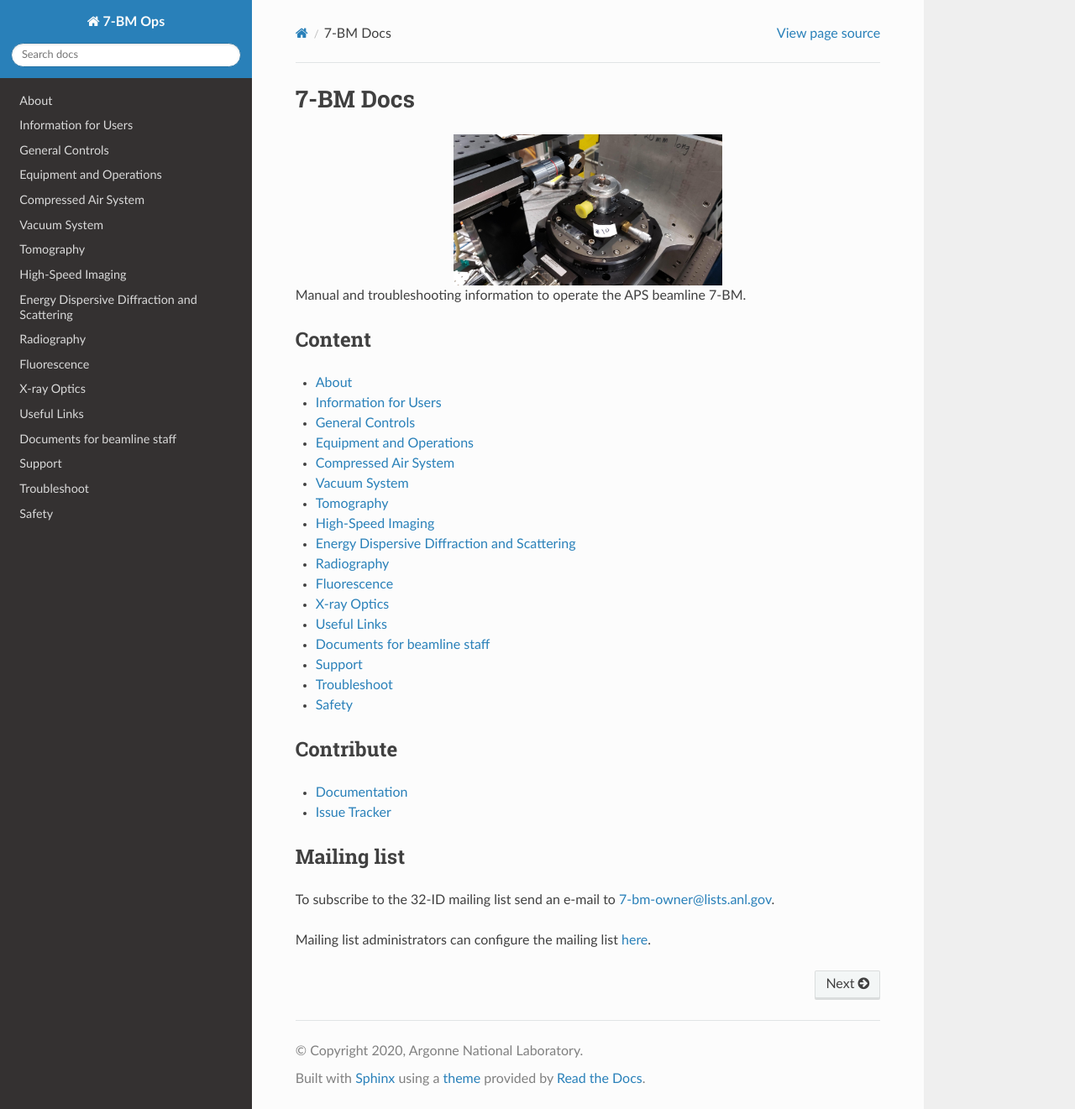
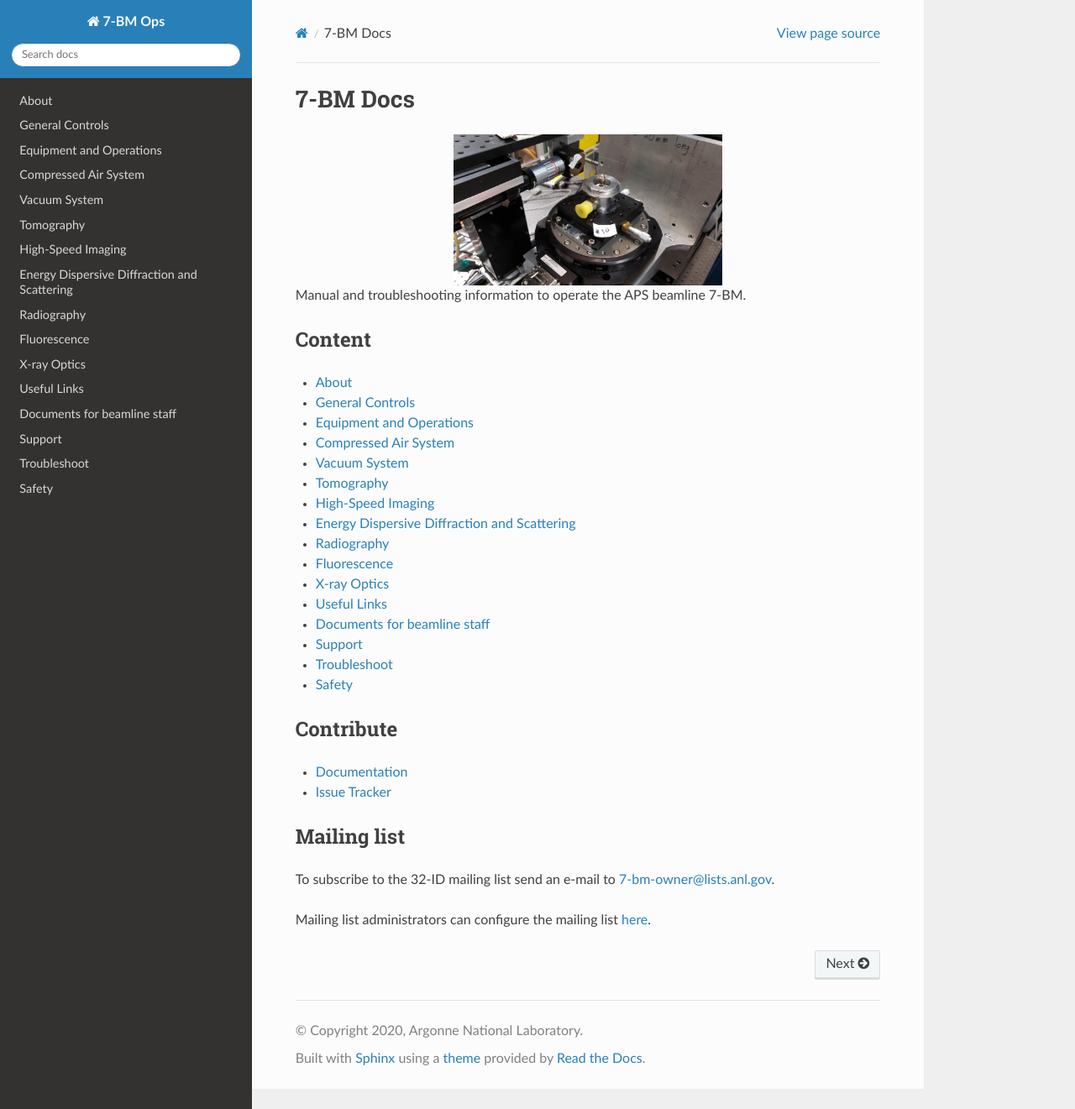
Before and after one commit to xray-imaging/7bm-docs, a Sphinx documentation site: the page built from docs/index.rst, in a window 1280 px wide and 1321 px high. Shown: the whole window at 84% size. Built offline with Sphinx 7.4.7 and the Read the Docs theme 3.1.0, drawn with Linux system fonts in a browser that asks for light colours; pages that are not in the unit, such as notebooks, are missing from menus.

Commit message:
cleaned up warnings

```diff
--- a/docs/index.rst
+++ b/docs/index.rst
@@ -18,7 +18,6 @@ Content
    :maxdepth: 1
 
    source/about
-   source/user_info
    source/general_controls
    source/operations
    source/flow_infrastructure
--- a/docs/source/general_controls.rst
+++ b/docs/source/general_controls.rst
@@ -13,3 +13,4 @@ General Controls
    general_controls/stepscan.rst
    general_controls/timing.rst
    general_controls/recordsaver.rst
+   general_controls/tvmonitor.rst
--- a/docs/source/user_info.rst
+++ /dev/null
@@ -1,10 +0,0 @@
-======================
-Information for Users
-======================
-
-
-.. toctree::
-   :glob:
-   :maxdepth: 1
-
-   user_info/electronics.rst
```
